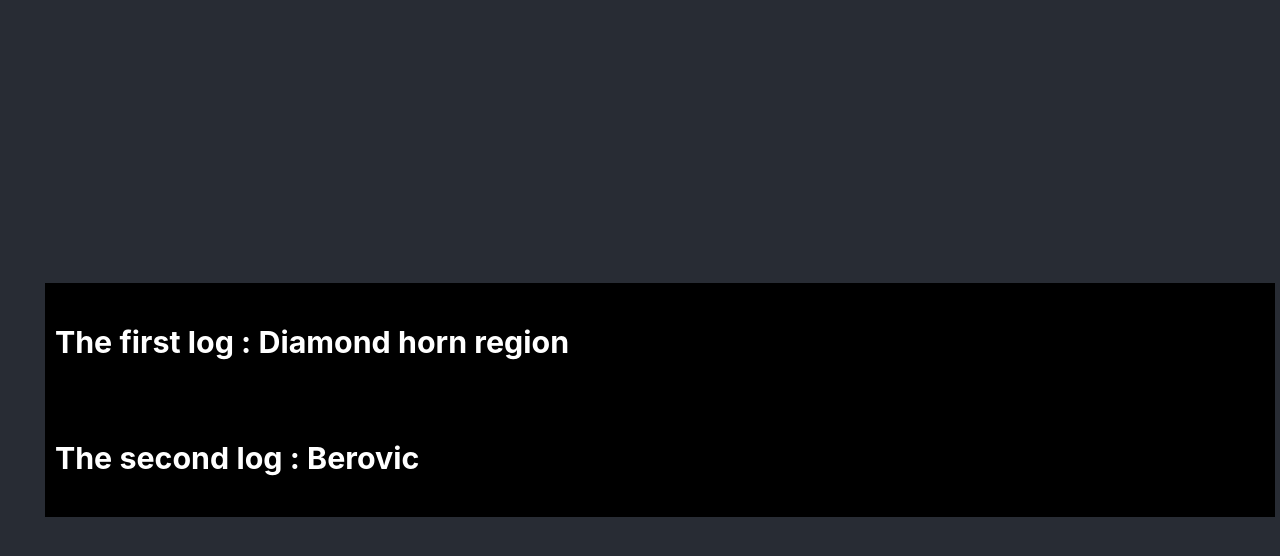
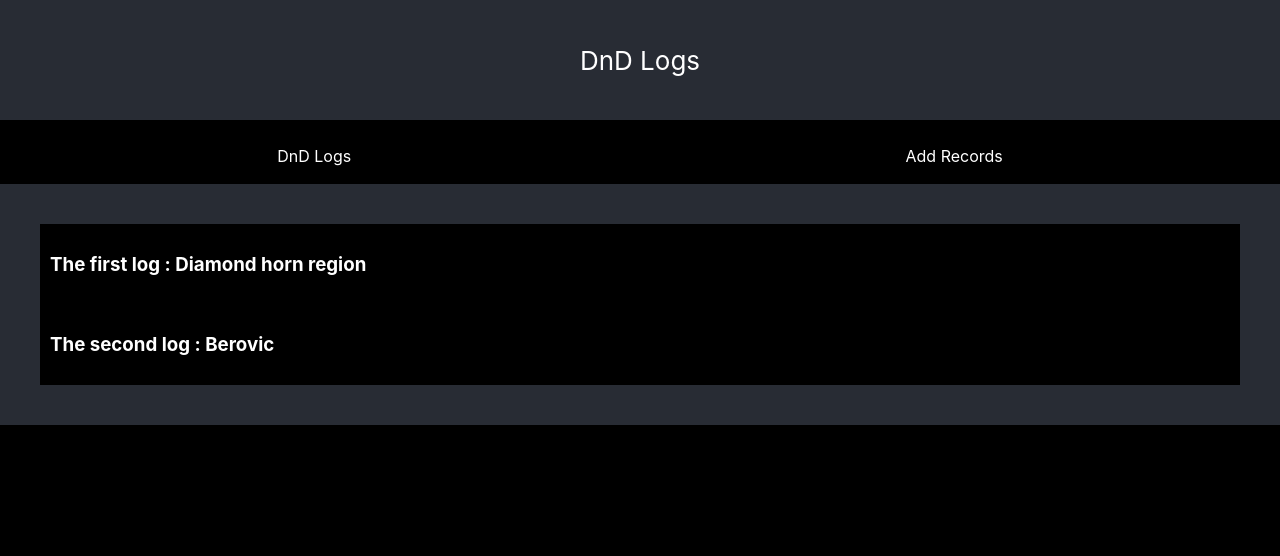
Before and after one commit to Ceemot/DnDLog, a React (Create React App) app in the folder dnd-log/: page / in a window 1280 px wide. Shown: the top 556 px of the page. Built offline with nearby package versions, Linux system fonts and the light colour scheme.

Commit message:
structural changes, style changes, added navigation(ish)

```diff
--- a/dnd-log/public/index.html
+++ b/dnd-log/public/index.html
@@ -24,7 +24,7 @@
       work correctly both with client-side routing and a non-root public URL.
       Learn how to configure a non-root public URL by running `npm run build`.
     -->
-    <title>React App</title>
+    <title>DnD Log</title>
   </head>
   <body>
     <noscript>You need to enable JavaScript to run this app.</noscript>
--- a/dnd-log/src/App.css
+++ b/dnd-log/src/App.css
@@ -1,21 +1,12 @@
 .App {
   text-align: center;
-}
-
-.App-logo {
-  height: 40vmin;
-  pointer-events: none;
-}
-
-@media (prefers-reduced-motion: no-preference) {
-  .App-logo {
-    animation: App-logo-spin infinite 20s linear;
-  }
+  background-color: black;
+  min-height: 100vh;
 }
 
 .App-header {
   background-color: #282c34;
-  min-height: 100vh;
+  min-height: 15vh;
   display: flex;
   flex-direction: column;
   align-items: center;
@@ -28,13 +19,9 @@
   color: #61dafb;
 }
 
-@keyframes App-logo-spin {
-  from {
-    transform: rotate(0deg);
-  }
-  to {
-    transform: rotate(360deg);
-  }
+.App-body {
+  background-color: #282c34;
+  color: white;
 }
 
 .Log-item-active {
@@ -43,5 +30,24 @@
 
 .Log-item-active:hover {
   background-color: rgb(15, 10, 10);
-  cursor:default;
+  cursor: default;
 }
+
+.Navigation {
+  height: 48px;
+  color: white;
+}
+
+.Navigation ul {
+  padding: 0;
+  display: flex;
+  justify-content: center;
+  list-style-type: none;
+}
+.Navigation li {
+  display: inline-block;
+  height: 100%;
+  padding: 10px;
+  margin-left: auto;
+  margin-right: auto;
+}
--- a/dnd-log/src/App.js
+++ b/dnd-log/src/App.js
@@ -1,14 +1,8 @@
-import './App.css';
-import LogBookComponent from './Components/Logs.tsx'
+import "./App.css";
+import Page from "./Components/Page.tsx";
 
 function App() {
-  return (
-    <div className="App">
-      <header className="App-header">
-        <LogBookComponent/>
-      </header>
-    </div>
-  );
+  return <Page />;
 }
 
 export default App;
--- /dev/null
+++ b/dnd-log/src/Components/AddLog.tsx
@@ -0,0 +1,9 @@
+import * as React from "react";
+
+export default function AddLog() {
+  return (
+    <div style={{ marginBlockStart: "0px", padding: "40px" }}>
+      This is the add log form
+    </div>
+  );
+}
--- a/dnd-log/src/Components/Logs.tsx
+++ b/dnd-log/src/Components/Logs.tsx
@@ -5,7 +5,7 @@ import Collapsible from "react-collapsible";
 export default function LogBookComponent() {
   const records = JSON.parse(JSON.stringify(data));
   return (
-    <ul>
+    <ul style={{ marginBlockStart: "0px", padding: "40px" }}>
       {records.Logs.map((item) => (
         <LogListItem record={item} />
       ))}
--- /dev/null
+++ b/dnd-log/src/Components/Page.tsx
@@ -0,0 +1,25 @@
+import * as React from "react";
+import LogBookComponent from "./Logs.tsx";
+import { useState } from "react";
+import AddLog from "./AddLog.tsx";
+
+export default function Page() {
+  const [pageMode, setPageMode] = useState(0);
+
+  return (
+    <div className="App">
+      <header className="App-header">
+        {pageMode === 0 ? "DnD Logs" : "Add Records"}
+      </header>
+      <div className="Navigation">
+        <ul>
+          <li onClick={() => setPageMode(0)}>DnD Logs</li>
+          <li onClick={() => setPageMode(1)}>Add Records</li>
+        </ul>
+      </div>
+      <div className="App-body">
+        {pageMode === 0 ? <LogBookComponent /> : <AddLog />}
+      </div>
+    </div>
+  );
+}
```
